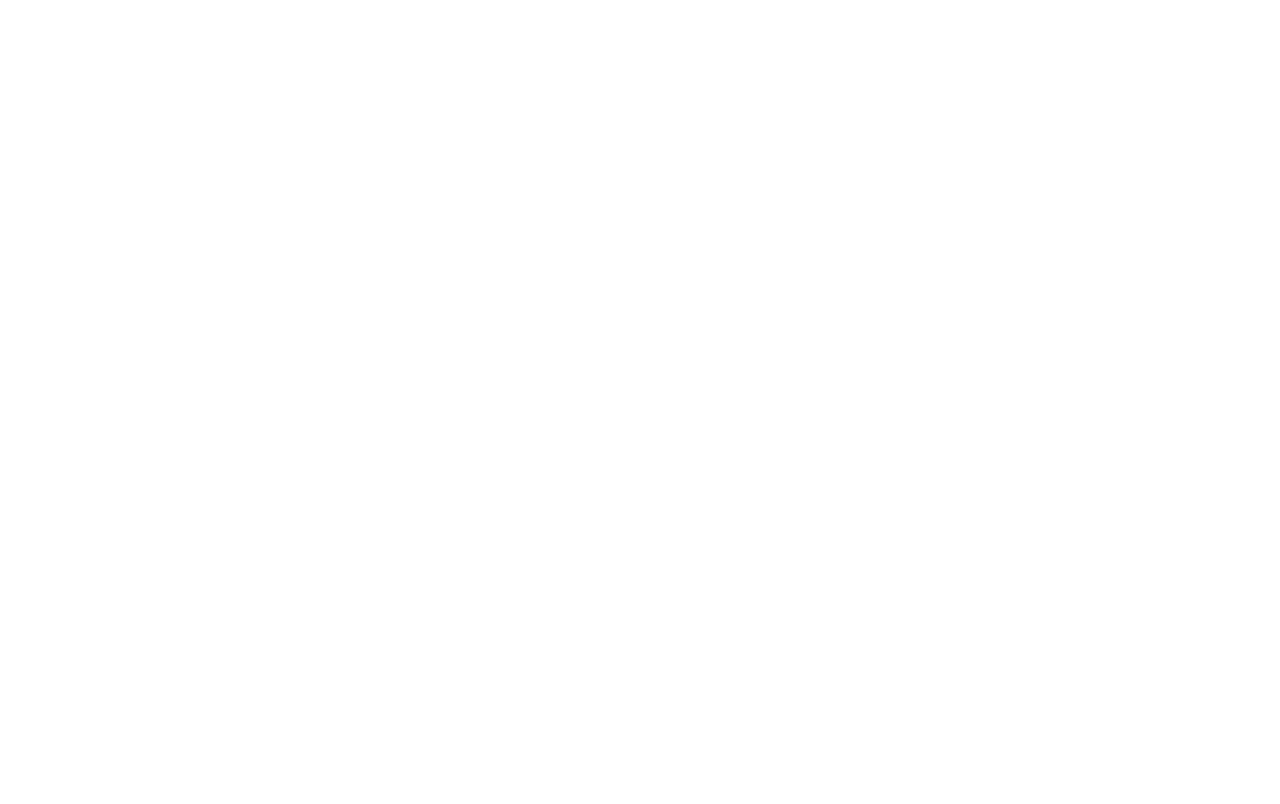
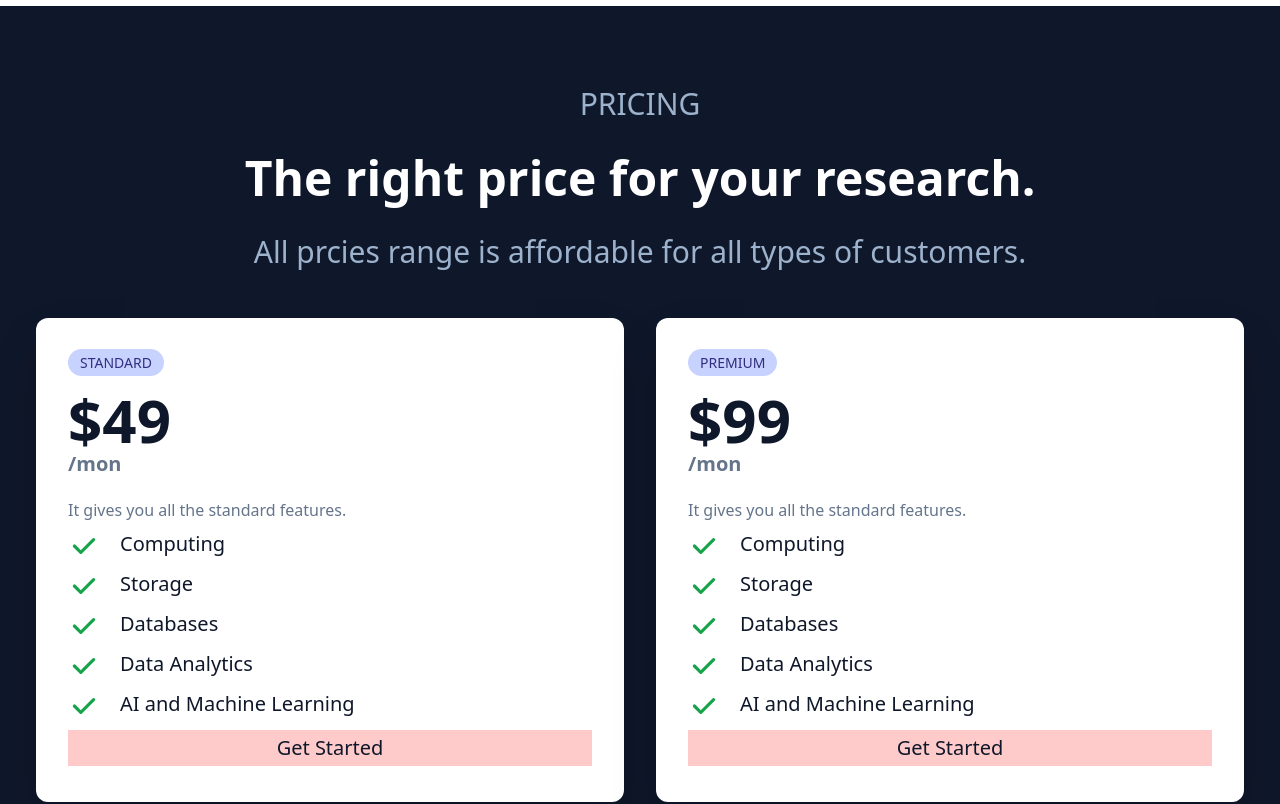
Before and after one commit to dashingshree6/Cloud-Management-App, a React (Create React App) app in the folder frontend/: page / in a window 1280 px wide. Shown: the part 2380-3184 px from the top of the page. Before the commit the page ends 2366 px from the top, so only its background shows below. Built offline with nearby package versions, Linux system fonts and the light colour scheme.

Commit message:
Update Pricing.js

```diff
--- a/frontend/src/components/Pricing.js
+++ b/frontend/src/components/Pricing.js
@@ -1,9 +1,55 @@
 import React from "react";
+import { CheckIcon } from "@heroicons/react/solid";
 
 const Pricing = () => {
     return (
-        <div>
-            Pricing
+        <div name='pricing' className='w-full text-white my-24'>
+            <div className='w-full h-[800px] bg-slate-900 absolute mix-blend-overlay'></div>
+
+            <div className='max-w-[1240px] mx-auto py-12'>
+
+                <div className='text-center py-8 text-slate-300'>
+                    <h2 className='text-3xl uppercase'>Pricing</h2>
+                    <h3 className='text-5xl font-bold text-white py-8'>The right price for your research.</h3>
+                    <p className='text-3xl'>All prcies range is affordable for all types of customers.</p>
+                </div>
+
+                <div className='grid md:grid-cols-2'>
+
+                    <div className='bg-white text-slate-900 m-4 p-8 rounded-xl shadow-2xl relative'>
+                        <span className='uppercase px-3 py-1 bg-indigo-200 text-indigo-900 rounded-2xl text-sm'>Standard</span>
+                        <div>
+                            <p className='text-6xl font-bold py-4'>$49<span className='text-xl text-slate-500 flex flex-col justify-end'>/mon</span></p>
+                        </div>
+                        <p className='py-1 text-slate-500'>It gives you all the standard features.</p>
+                        <div className='text-xl'>
+                            <p className='flex py-1'><CheckIcon className='w-8 mr-5 text-green-600'/>Computing</p>
+                            <p className='flex py-1'><CheckIcon className='w-8 mr-5 text-green-600'/>Storage</p>
+                            <p className='flex py-1'><CheckIcon className='w-8 mr-5 text-green-600'/>Databases</p>
+                            <p className='flex py-1'><CheckIcon className='w-8 mr-5 text-green-600'/>Data Analytics</p>
+                            <p className='flex py-1'><CheckIcon className='w-8 mr-5 text-green-600'/>AI and Machine Learning</p>
+                            <button className='w-full py-1 my-1 bg-red-200'>Get Started</button>
+                        </div>
+                    </div>
+
+                    <div className='bg-white text-slate-900 m-4 p-8 rounded-xl shadow-2xl relative'>
+                        <span className='uppercase px-3 py-1 bg-indigo-200 text-indigo-900 rounded-2xl text-sm'>Premium</span>
+                        <div>
+                            <p className='text-6xl font-bold py-4'>$99<span className='text-xl text-slate-500 flex flex-col justify-end'>/mon</span></p>
+                        </div>
+                        <p className='py-1 text-slate-500'>It gives you all the standard features.</p>
+                        <div className='text-xl'>
+                            <p className='flex py-1'><CheckIcon className='w-8 mr-5 text-green-600'/>Computing</p>
+                            <p className='flex py-1'><CheckIcon className='w-8 mr-5 text-green-600'/>Storage</p>
+                            <p className='flex py-1'><CheckIcon className='w-8 mr-5 text-green-600'/>Databases</p>
+                            <p className='flex py-1'><CheckIcon className='w-8 mr-5 text-green-600'/>Data Analytics</p>
+                            <p className='flex py-1'><CheckIcon className='w-8 mr-5 text-green-600'/>AI and Machine Learning</p>
+                            <button className='w-full py-1 my-1 bg-red-200'>Get Started</button>
+                        </div>
+                    </div>
+
+                </div>
+            </div>
         </div>
     )
 }
```
